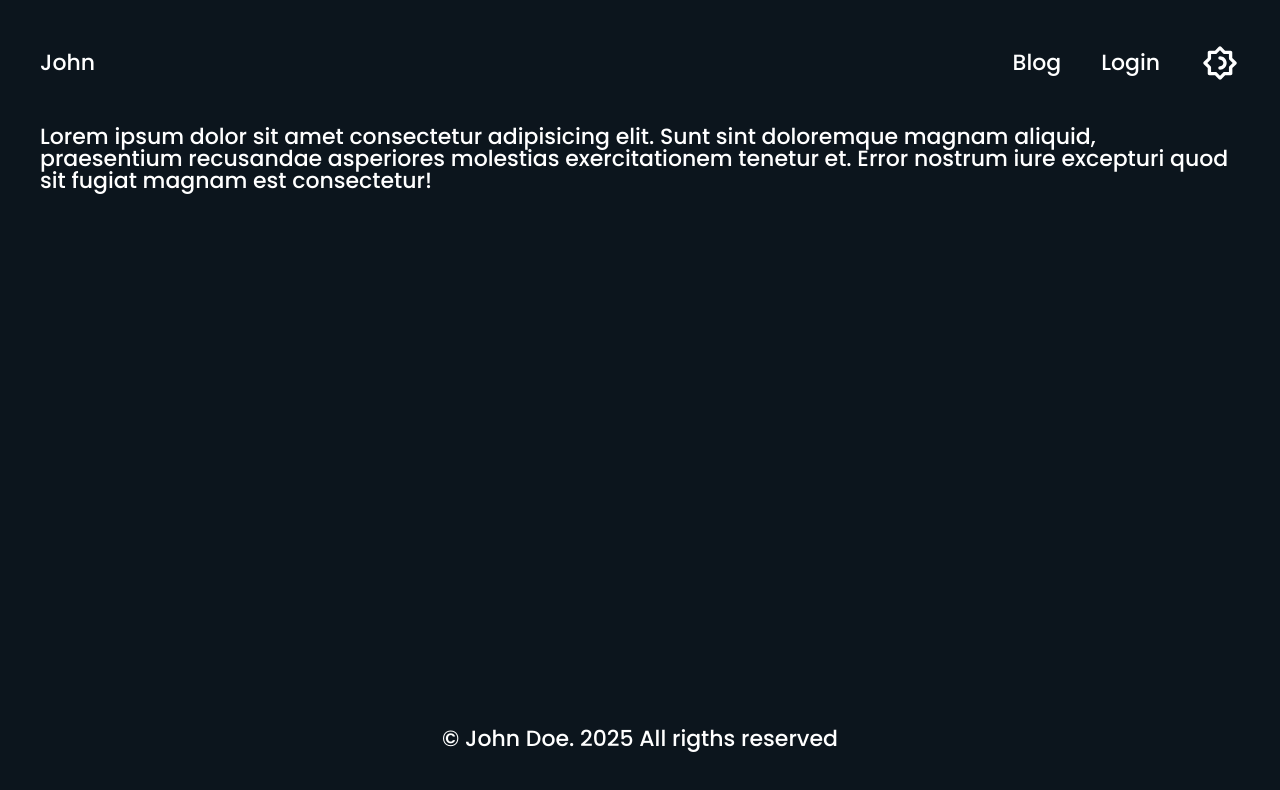
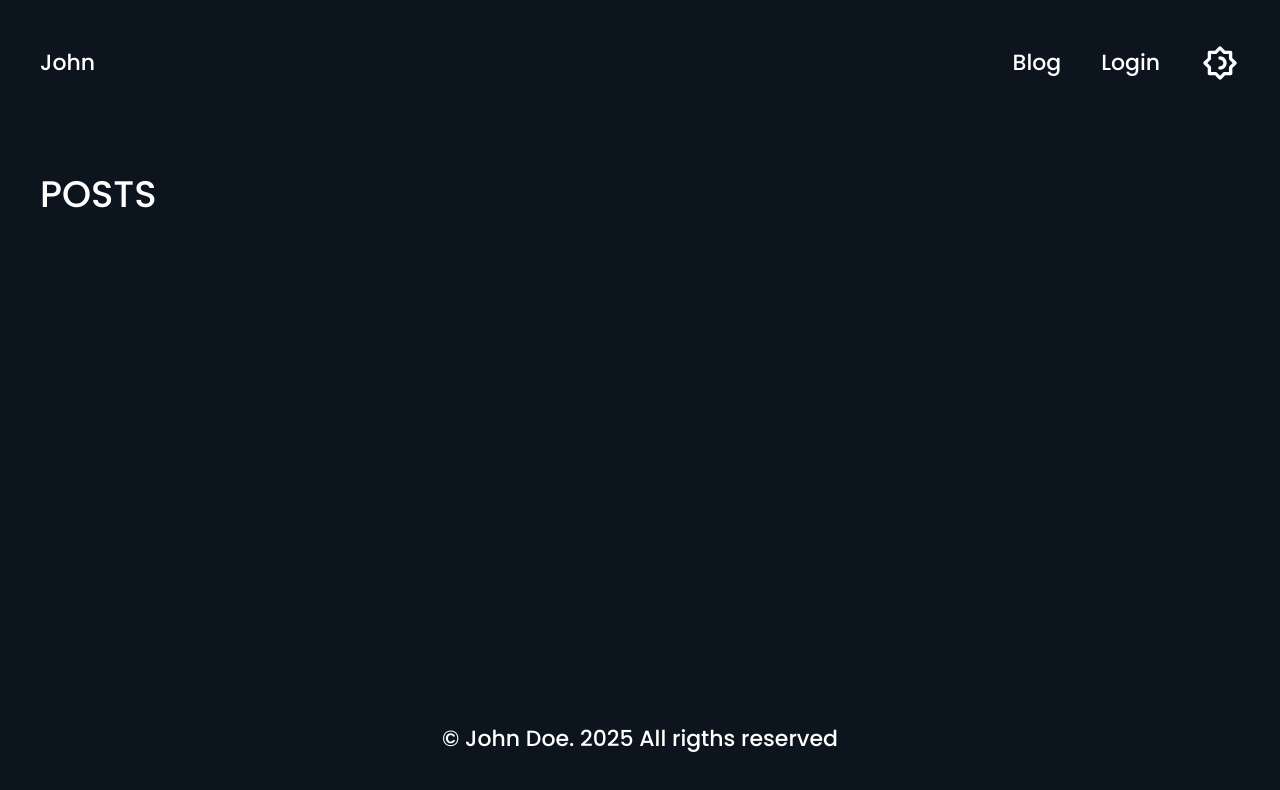
Before and after one commit to Grinch3214/test-portfolio-for-qa-students, a Vue app in the folder frontend/: page /blog in a window 1280 px wide. Shown: the top 790 px of the page. Built offline with nearby package versions, Linux system fonts and the light colour scheme; no server answers.

Commit message:
Create post template component

```diff
--- a/frontend/src/assets/main.css
+++ b/frontend/src/assets/main.css
@@ -5,6 +5,7 @@ body {
 	background: var(--main-color);
 	color: var(--text-color);
 	font-size: 22px;
+	font-weight: 500;
 }
 
 body.modal-open {
--- a/frontend/src/stores/global.js
+++ b/frontend/src/stores/global.js
@@ -79,6 +79,16 @@ export const useGlobalStore = defineStore('global', () => {
     }
   }
 
+  async function getAllPosts() {
+    const url = `${apiUrl}/posts`;
+    try {
+      const response = await axios.get(url);
+      posts.value = response.data;
+    } catch (err) {
+      console.error(err);
+    }
+  }
+
   return {
     isOpenModal,
     email,
--- a/frontend/src/views/BlogView.vue
+++ b/frontend/src/views/BlogView.vue
@@ -1,14 +1,23 @@
 <template>
   <main>
-    <section>
+    <section class="posts">
       <div class="container">
-        Lorem ipsum dolor sit amet consectetur adipisicing elit. Sunt sint
-        doloremque magnam aliquid, praesentium recusandae asperiores molestias
-        exercitationem tenetur et. Error nostrum iure excepturi quod sit fugiat
-        magnam est consectetur!
+        <h2 class="posts-title">Posts</h2>
       </div>
     </section>
   </main>
 </template>
 
-<style></style>
+<script setup></script>
+
+<style setup>
+.posts {
+  padding: 50px 0;
+}
+
+.posts-title {
+  font-size: 37px;
+  text-transform: uppercase;
+  margin-bottom: 30px;
+}
+</style>
```
Also changed, not shown: frontend/src/components/Post.vue (added, +28 -0 lines).
